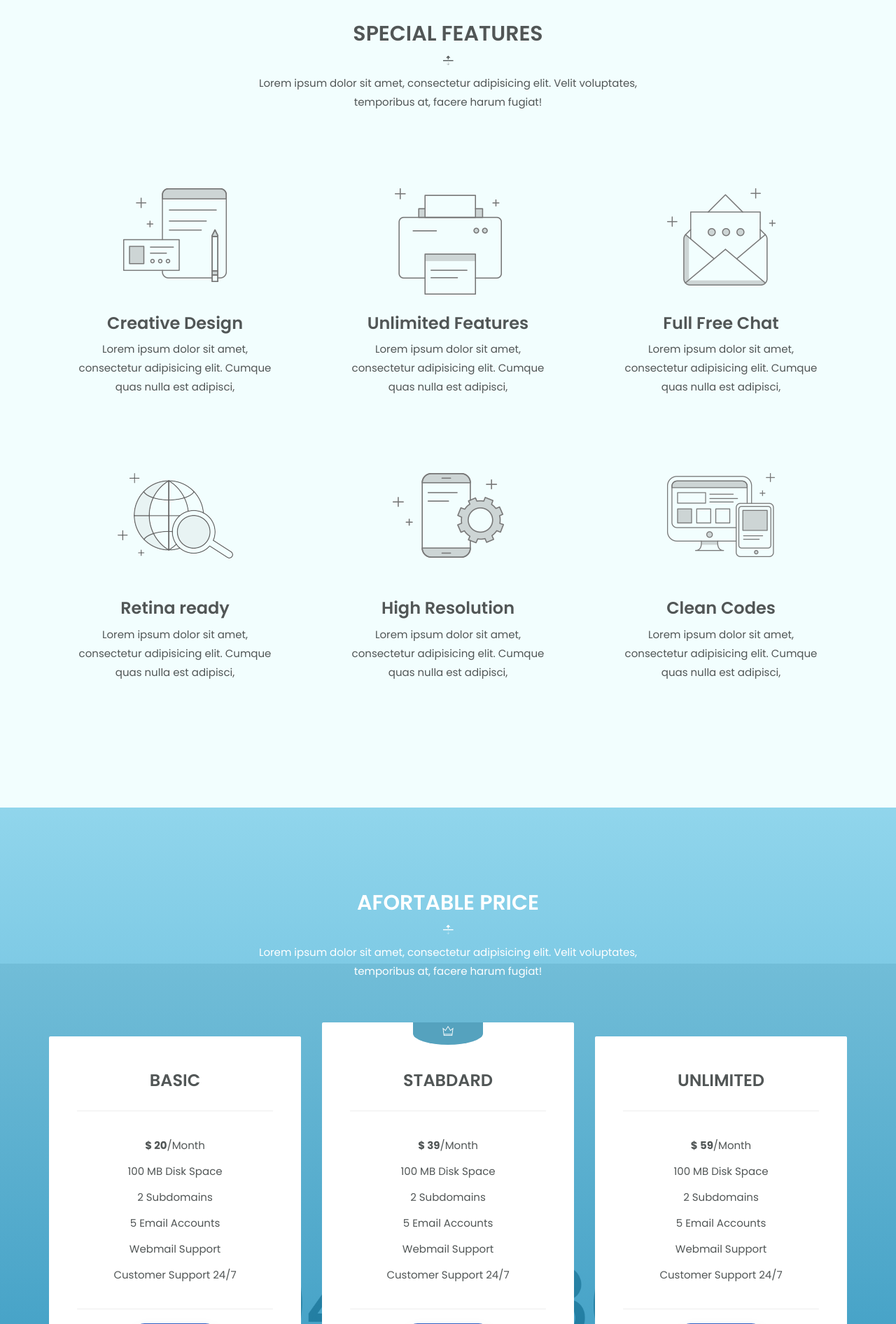
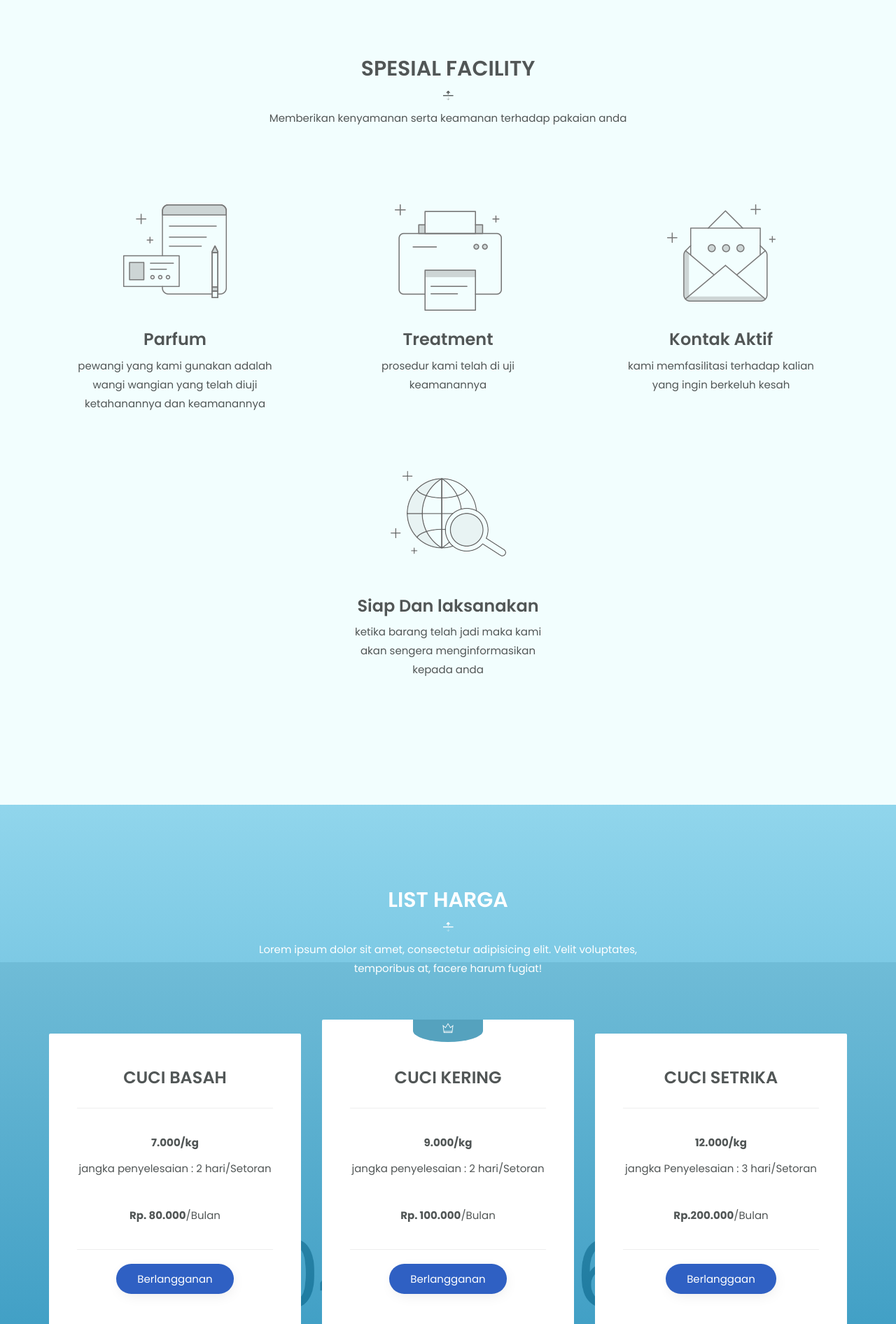
Before and after one commit to Farinda/laundry_far_fah, a CodeIgniter app: page /database/ in a window 1280 px wide. Shown: the part 2240-4132 px from the top of the page at 70% size. Run offline with CodeIgniter, Linux system fonts and the light colour scheme; some libraries are stand-ins or nearby versions.

Commit message:
Tampilan
Tampilan

```diff
--- a/application/views/home/header.php
+++ b/application/views/home/header.php
@@ -11,7 +11,7 @@
     <!-- Title -->
     <title>Home</title>
     <!-- Place favicon.ico in the root directory -->
-    <link rel="apple-touch-icon" href="<?php echo base_url('assets_home/') ?>images/apple-touch-icon.png">
+    <link rel="apple-touch-icon" href="<?php echo base_url('assets/') ?>img/Code.png">
     <link rel="shortcut icon" type="image/ico" href="<?php echo base_url('assets_home/') ?>images/favicon.ico" />
     <!-- Plugin-CSS -->
     <link rel="stylesheet" href="<?php echo base_url('assets_home/') ?>css/bootstrap.min.css">
--- a/application/views/home/home.php
+++ b/application/views/home/home.php
@@ -7,7 +7,12 @@
             <div class="row v-center">
                 <div class="col-xs-12 col-md-7 header-text">
                     <h2></h2>
-                    <p>adalah perusahaan yang bergerak di bidang jasa yang akan memenuhi kebutuhan pelanggan dalam hal perawatan pakaian secara professional, dan dengan konsep terbaru yang lebih baik, yaitu :
+                    <div class="">
+                        <img src="<?php echo base_url('assets/')?>img/Code.png" style="max-height: 150px" alt="">
+                    </div>
+                    <p>
+                    </p>
+                    <p><strong>FF Laundry </strong>adalah perusahaan yang bergerak di bidang jasa yang akan memenuhi kebutuhan pelanggan dalam hal perawatan pakaian secara professional, dan dengan konsep terbaru yang lebih baik, yaitu :
 “ Laundry, Dry Cleaning & Wet Clean “.</p>
 
                 </div>
@@ -18,9 +23,6 @@
                         </div>
                         <div class="item">
                             <img src="<?php echo base_url('assets/') ?>img/2.jpg" alt="">
-                        </div>
-                        <div class="item">
-                            <img src="<?php echo base_url('assets_home/') ?>images/screen-3.jpg" alt="">
                         </div>
 
                     </div>
@@ -74,31 +76,6 @@
                 <div class="col-xs-12">
                     <div id="caption_slide" class="carousel slide caption-slider" data-ride="carousel">
                         <div class="carousel-inner" role="listbox">
-                            <div class="item active row">
-                                <div class="v-center">
-                                    <div class="col-xs-12 col-md-6">
-                                        <div class="caption-title" data-animation="animated fadeInUp">
-                                            <h2>Easy to build</h2>
-                                        </div>
-                                        <div class="caption-desc" data-animation="animated fadeInUp">
-                                            <p>Lorem ipsum dolor sit amet, consectetur adipisicing elit, sed do eiusmod tempor incididunt ut labore et dolore magna aliqua. Ut enim ad minim veniam, quis nostrud exercitation ullamco laboris nisi ut aliquip ex ea commodo consequat. Duis aute</p>
-                                        </div>
-                                        <div class="caption-button" data-animation="animated fadeInUp">
-                                            <a href="#" class="button">Read more</a>
-                                        </div>
-                                    </div>
-                                    <div class="col-xs-6 col-md-3">
-                                        <div class="caption-photo one" data-animation="animated fadeInRight">
-                                            <img src="<?php echo base_url('assets_home/') ?>images/screen-1.jpg" alt="">
-                                        </div>
-                                    </div>
-                                    <div class="col-xs-6 col-md-3">
-                                        <div class="caption-photo two" data-animation="animated fadeInRight">
-                                            <img src="<?php echo base_url('assets_home/') ?>images/screen-2.jpg" alt="">
-                                        </div>
-                                    </div>
-                                </div>
-                            </div>
                             <div class="item row">
                                 <div class="v-center">
                                     <div class="col-xs-12 col-md-6">
@@ -106,21 +83,20 @@
                                             <h2>Cuci Basah</h2>
                                         </div>
                                         <div class="caption-desc" data-animation="animated fadeInUp">
-                                            <p>Lorem ipsum dolor sit amet, consectetur adipisicing elit, sed do eiusmod tempor incididunt ut labore et dolore magna aliqua. Ut enim ad minim veniam, quis nostrud exercitation ullamco laboris nisi ut aliquip ex ea commodo consequat. Duis aute</p>
+                                            <p>kami memfasilitasi bagi mereka yang hanya berkenan untuk
+                                            memcuci tanpa kering dengan jangka pengambilan yang telah di tentukan karena
+                                            untuk mengantisipasi kerusakan terhadap pakaian anda</p>
                                         </div>
                                         <div class="caption-button" data-animation="animated fadeInUp">
                                             <a href="#" class="button">Read more</a>
                                         </div>
                                     </div>
                                     <div class="col-xs-6 col-md-3">
-                                        <div class="caption-photo one" data-animation="animated fadeInRight">
-                                            <img src="<?php echo base_url('assets_home/') ?>images/screen-3.jpg" alt="">
+                                        <div class="caption-photo" data-animation="animated fadeInRight">
+                                            <img src="<?php echo base_url('assets/') ?>img/laundry1.jpg" alt="">
                                         </div>
                                     </div>
                                     <div class="col-xs-6 col-md-3">
-                                        <div class="caption-photo two" data-animation="animated fadeInRight">
-                                            <img src="<?php echo base_url('assets_home/') ?>images/screen-4.jpg" alt="">
-                                        </div>
                                     </div>
                                 </div>
                             </div>
@@ -131,20 +107,18 @@
                                             <h2>Cuci Setrika</h2>
                                         </div>
                                         <div class="caption-desc" data-animation="animated fadeInUp">
-                                            <p>Lorem ipsum dolor sit amet, consectetur adipisicing elit, sed do eiusmod tempor incididunt ut labore et dolore magna aliqua. Ut enim ad minim veniam, quis nostrud exercitation ullamco laboris nisi ut aliquip ex ea commodo consequat. Duis aute</p>
+                                            <p>Dengan ini kami pun memberikan fasilitas teradap pelanggan jika kalian
+                                            ingin merapikan pakaian kalian sendiri</p>
                                         </div>
                                         <div class="caption-button" data-animation="animated fadeInUp">
                                             <a href="#" class="button">Read more</a>
                                         </div>
                                     </div>
                                     <div class="col-xs-6 col-md-3">
-                                        <div class="caption-photo one" data-animation="animated fadeInRight">
-                                            <img src="<?php echo base_url('assets_home/') ?>images/screen-7.jpg" alt="">
-                                        </div>
                                     </div>
                                     <div class="col-xs-6 col-md-3">
-                                        <div class="caption-photo two" data-animation="animated fadeInRight">
-                                            <img src="<?php echo base_url('assets_home/') ?>images/screen-2.jpg" alt="">
+                                        <div class="caption-photo " data-animation="animated fadeInRight">
+                                            <img src="<?php echo base_url('assets/') ?>img/laundry2.jpg" alt="">
                                         </div>
                                     </div>
                                 </div>
@@ -156,20 +130,16 @@
                                             <h2>Cuci Kering</h2>
                                         </div>
                                         <div class="caption-desc" data-animation="animated fadeInUp">
-                                            <p>Lorem ipsum dolor sit amet, consectetur adipisicing elit, sed do eiusmod tempor incididunt ut labore et dolore magna aliqua. Ut enim ad minim veniam, quis nostrud exercitation ullamco laboris nisi ut aliquip ex ea commodo consequat. Duis aute</p>
+                                            <p>Fasilitas ini memberikan kepuasan dan penyelesaian yang efisien karena kalian bisa
+                                            langsung menggunakan pakaian kalian langsung karena sudah rapi</p>
                                         </div>
                                         <div class="caption-button" data-animation="animated fadeInUp">
                                             <a href="#" class="button">Read more</a>
                                         </div>
                                     </div>
                                     <div class="col-xs-6 col-md-3">
-                                        <div class="caption-photo one" data-animation="animated fadeInRight">
-                                            <img src="<?php echo base_url('assets_home/') ?>images/screen-3.jpg" alt="">
-                                        </div>
-                                    </div>
-                                    <div class="col-xs-6 col-md-3">
-                                        <div class="caption-photo two" data-animation="animated fadeInRight">
-                                            <img src="<?php echo base_url('assets_home/') ?>images/screen-4.jpg" alt="">
+                                        <div class="caption-photo" data-animation="animated fadeInRight">
+                                            <img src="<?php echo base_url('assets/') ?>img/laundry3.jpg" alt="">
                                         </div>
                                     </div>
                                 </div>
@@ -203,8 +173,8 @@
             <div class="row">
                 <div class="col-xs-12 col-sm-6 col-sm-offset-3 text-center">
                     <div class="page-title">
-                        <h2>SPECIAL FEATURES</h2>
-                        <p>Lorem ipsum dolor sit amet, consectetur adipisicing elit. Velit voluptates, temporibus at, facere harum fugiat!</p>
+                        <h2>Spesial Facility</h2>
+                        <p>Memberikan kenyamanan serta keamanan terhadap pakaian anda</p>
                     </div>
                 </div>
             </div>
@@ -214,8 +184,8 @@
                         <div class="box-icon">
                             <img src="<?php echo base_url('assets_home/') ?>images/portfolio-icon-1.png" alt="">
                         </div>
-                        <h3>Creative Design</h3>
-                        <p>Lorem ipsum dolor sit amet, consectetur adipisicing elit. Cumque quas nulla est adipisci,</p>
+                        <h3>Parfum</h3>
+                        <p>pewangi yang kami gunakan adalah wangi wangian yang telah diuji ketahanannya dan keamanannya </p>
                     </div>
                 </div>
                 <div class="col-xs-12 col-sm-6 col-md-4">
@@ -223,8 +193,8 @@
                         <div class="box-icon">
                             <img src="<?php echo base_url('assets_home/') ?>images/portfolio-icon-2.png" alt="">
                         </div>
-                        <h3>Unlimited Features</h3>
-                        <p>Lorem ipsum dolor sit amet, consectetur adipisicing elit. Cumque quas nulla est adipisci,</p>
+                        <h3>Treatment</h3>
+                        <p>prosedur kami telah di uji keamanannya </p>
                     </div>
                 </div>
                 <div class="col-xs-12 col-sm-6 col-md-4">
@@ -232,8 +202,8 @@
                         <div class="box-icon">
                             <img src="<?php echo base_url('assets_home/') ?>images/portfolio-icon-3.png" alt="">
                         </div>
-                        <h3>Full Free Chat</h3>
-                        <p>Lorem ipsum dolor sit amet, consectetur adipisicing elit. Cumque quas nulla est adipisci,</p>
+                        <h3>Kontak Aktif</h3>
+                        <p>kami memfasilitasi terhadap kalian yang ingin berkeluh kesah</p>
                     </div>
                 </div>
                 <div class="col-xs-12 col-sm-6 col-md-4">
@@ -241,26 +211,8 @@
                         <div class="box-icon">
                             <img src="<?php echo base_url('assets_home/') ?>images/portfolio-icon-4.png" alt="">
                         </div>
-                        <h3>Retina ready</h3>
-                        <p>Lorem ipsum dolor sit amet, consectetur adipisicing elit. Cumque quas nulla est adipisci,</p>
-                    </div>
-                </div>
-                <div class="col-xs-12 col-sm-6 col-md-4">
-                    <div class="box">
-                        <div class="box-icon">
-                            <img src="<?php echo base_url('assets_home/') ?>images/portfolio-icon-5.png" alt="">
-                        </div>
-                        <h3>High Resolution</h3>
-                        <p>Lorem ipsum dolor sit amet, consectetur adipisicing elit. Cumque quas nulla est adipisci,</p>
-                    </div>
-                </div>
-                <div class="col-xs-12 col-sm-6 col-md-4">
-                    <div class="box">
-                        <div class="box-icon">
-                            <img src="<?php echo base_url('assets_home/') ?>images/portfolio-icon-6.png" alt="">
-                        </div>
-                        <h3>Clean Codes</h3>
-                        <p>Lorem ipsum dolor sit amet, consectetur adipisicing elit. Cumque quas nulla est adipisci,</p>
+                        <h3>Siap Dan laksanakan</h3>
+                        <p>ketika barang telah jadi maka kami akan sengera menginformasikan kepada anda</p>
                     </div>
                 </div>
             </div>
@@ -275,7 +227,7 @@
             <div class="row">
                 <div class="col-xs-12 col-sm-6 col-sm-offset-3 text-center">
                     <div class="page-title">
-                        <h2>Afortable Price</h2>
+                        <h2>LIST HARGA</h2>
                         <p>Lorem ipsum dolor sit amet, consectetur adipisicing elit. Velit voluptates, temporibus at, facere harum fugiat!</p>
                     </div>
                 </div>
@@ -283,51 +235,50 @@
             <div class="row">
                 <div class="col-xs-12 col-sm-4">
                     <div class="price-table">
-                        <h3 class="text-uppercase price-title">Basic</h3>
+                        <h3 class="text-uppercase price-title">Cuci Basah</h3>
                         <hr>
                         <ul class="list-unstyled">
-                            <li><strong class="amount">$ <span class="big">20</span></strong>/Month</li>
-                            <li>100 MB Disk Space</li>
-                            <li>2 Subdomains</li>
-                            <li>5 Email Accounts</li>
-                            <li>Webmail Support</li>
-                            <li>Customer Support 24/7</li>
+
+                            <li><strong>7.000/kg</strong></li>
+                            <li>jangka penyelesaian : 2 hari/Setoran</li>
+                        </ul>
+                        <ul>
+                             <li><strong class="amount">Rp. <span class="big">80.000</span></strong>/Bulan</li>
                         </ul>
                         <hr>
-                        <a href="#" class="button">Purchase</a>
+                        <a href="#" class="button">Berlangganan</a>
                     </div>
                 </div>
                 <div class="col-xs-12 col-sm-4">
                     <div class="price-table active">
                         <span class="price-info"><span class="ti-crown"></span></span>
-                        <h3 class="text-uppercase price-title">STABDARD</h3>
+                        <h3 class="text-uppercase price-title">Cuci Kering</h3>
                         <hr>
                         <ul class="list-unstyled">
-                            <li><strong class="amount">$ <span class="big">39</span></strong>/Month</li>
-                            <li>100 MB Disk Space</li>
-                            <li>2 Subdomains</li>
-                            <li>5 Email Accounts</li>
-                            <li>Webmail Support</li>
-                            <li>Customer Support 24/7</li>
+                            <li><strong>9.000/kg</strong></li>
+                            <li>jangka penyelesaian : 2 hari/Setoran</li>
+                        </ul>
+                        <ul>
+                            <li><strong class="amount">Rp. <span class="big">100.000</span></strong>/Bulan</li>
                         </ul>
                         <hr>
-                        <a href="#" class="button">Purchase</a>
+                        <a href="#" class="button">Berlangganan</a>
                     </div>
                 </div>
                 <div class="col-xs-12 col-sm-4">
                     <div class="price-table">
-                        <h3 class="text-uppercase price-title">UNLIMITED</h3>
+                        <h3 class="text-uppercase price-title">Cuci Setrika</h3>
                         <hr>
                         <ul class="list-unstyled">
-                            <li><strong class="amount">$ <span class="big">59</span></strong>/Month</li>
-                            <li>100 MB Disk Space</li>
-                            <li>2 Subdomains</li>
-                            <li>5 Email Accounts</li>
-                            <li>Webmail Support</li>
-                            <li>Customer Support 24/7</li>
+                            <li><strong>12.000/kg</strong></li>
+                            <li>jangka Penyelesaian : 3 hari/Setoran</li>
+                        </ul>
+                        <ul>
+
+                            <li><strong class="amount">Rp.<span class="big">200.000</span></strong>/Bulan</li>
                         </ul>
                         <hr>
-                        <a href="#" class="button">Purchase</a>
+                        <a href="#" class="button">Berlanggaan</a>
                     </div>
                 </div>
             </div>
```
Also changed, not shown: far_fah.sql (+17 -13 lines), assets/img/Code.png, assets/img/Tree_2.png (added), assets/img/laundry1.jpg (added), assets/img/laundry2.jpg (added), assets_home/images/parallax-2.jpg, 1 other file.
